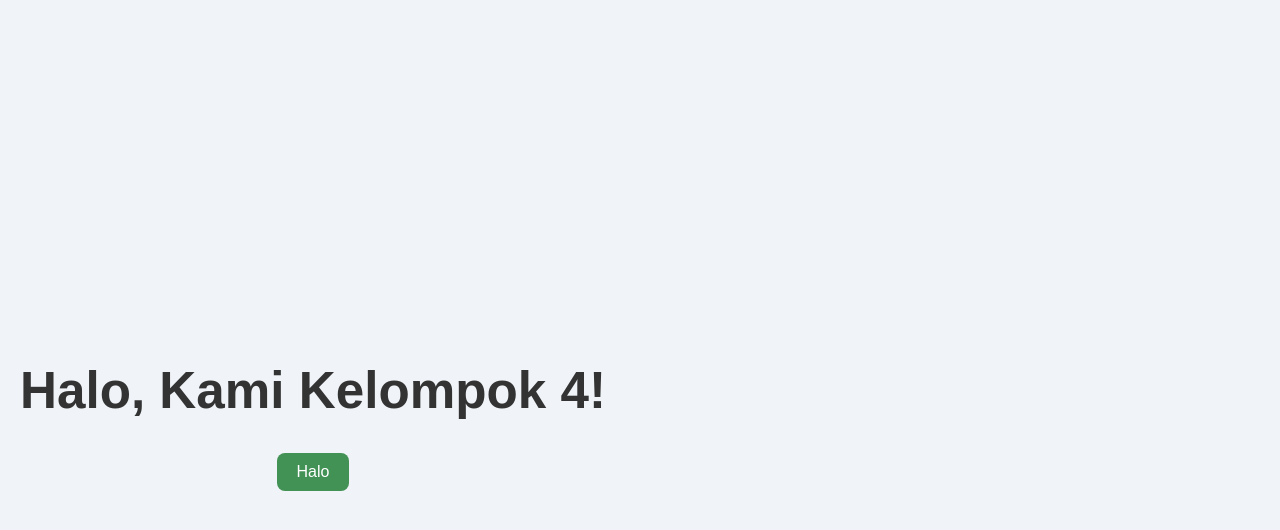
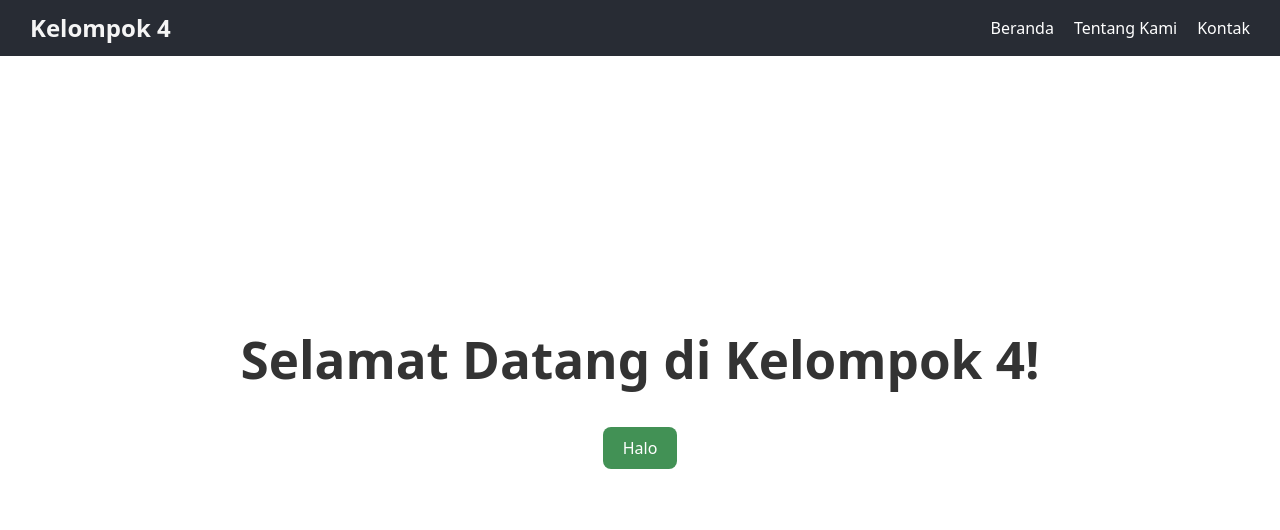
Before and after one commit to yosefin05/pm3, a React (Vite) app: page / in a window 1280 px wide. Shown: the top 530 px of the page. Built offline with nearby package versions, Linux system fonts and the light colour scheme.

Commit message:
header dan navigasi

```diff
--- a/src/App.css
+++ b/src/App.css
@@ -1,27 +1,35 @@
-/* App.css */
+/* src/App.css */
+body, #root {
+  display: flex;
+  flex-direction: column;
+  min-height: 100vh;
+  margin: 0;
+}
 
-body {
-  font-family: Arial, sans-serif;
-  background-color: #f0f4f8;
-  margin: 0;
-  padding: 20px;
+.main-content {
+  flex: 1;
+  display: flex;
+  flex-direction: column;
+  justify-content: center;      /* center vertikal */
+  align-items: center;          /* center horizontal */
+  text-align: center;
 }
 
 h1 {
   color: #333;
-  text-align: center;
+  margin: 0 0 20px 0;
 }
 
 button {
   background-color: hwb(134 26% 43%);
-  color: white;
+  color: #fff;
   border: none;
   padding: 10px 20px;
   font-size: 16px;
   border-radius: 8px;
   cursor: pointer;
-  display: block;
-  margin: 20px auto;
+  margin-top: 20px;
+  transition: background-color 0.3s ease;
 }
 
 button:hover {
--- a/src/App.jsx
+++ b/src/App.jsx
@@ -1,13 +1,17 @@
-import React from 'react';
-import HaloButton from './HaloButton';
-import './App.css';
+import React from "react";
+import "./App.css";
+import Header from "./Header";
+import HaloButton from "./HaloButton";
 
 function App() {
   return (
-    <div>
-      <h1>Halo, Kami Kelompok 4!</h1>
-      <HaloButton />
-    </div>
+    <>
+      <Header />
+      <div className="main-content">
+        <h1>Selamat Datang di Kelompok 4!</h1>
+        <HaloButton />
+      </div>
+    </>
   );
 }
 
--- /dev/null
+++ b/src/header.css
@@ -0,0 +1,41 @@
+/* src/components/header.css */
+.header {
+  position: fixed; /* selalu di atas */
+  top: 0;
+  left: 0;
+  right: 0;
+  display: flex;
+  justify-content: space-between;
+  align-items: center;
+  padding: 15px 30px;
+  background-color: #282c34;
+  color: white;
+  width: 100%;
+  box-sizing: border-box;
+  z-index: 1000;
+}
+
+.website-name h1 {
+  margin: 0;
+  font-size: 24px;
+  color: whitesmoke;
+}
+
+.navigation ul {
+  list-style: none;
+  margin: 0;
+  padding: 0;
+  display: flex;
+  gap: 20px;
+}
+
+.navigation a {
+  color: white;
+  text-decoration: none;
+  font-size: 16px;
+  transition: color 0.3s ease;
+}
+
+.navigation a:hover {
+  color: #ddd;
+}
--- /dev/null
+++ b/src/header.jsx
@@ -0,0 +1,22 @@
+// src/header.jsx
+import React from 'react';
+import './header.css';
+
+const Header = () => {
+  return (
+    <header className="header">
+      <div className="website-name">
+        <h1>Kelompok 4</h1>
+      </div>
+      <nav className="navigation">
+        <ul>
+          <li><a href="#home">Beranda</a></li>
+          <li><a href="#about">Tentang Kami</a></li>
+          <li><a href="#contact">Kontak</a></li>
+        </ul>
+      </nav>
+    </header>
+  );
+};
+
+export default Header;
```
